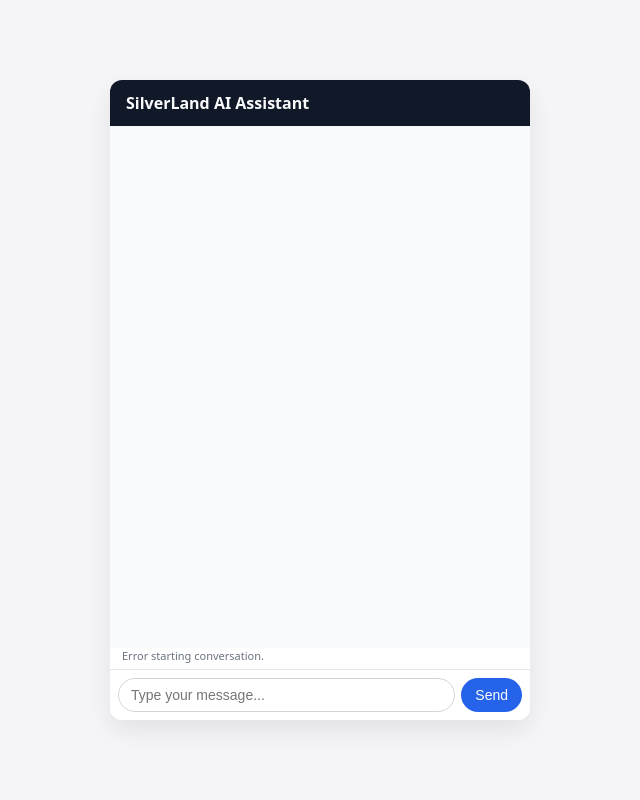
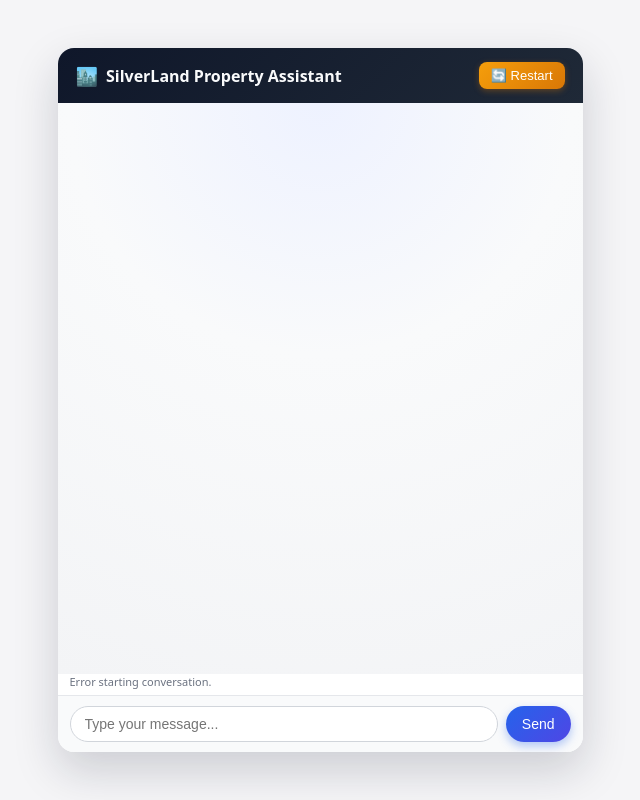
Before and after one commit to mlohumi/RE-Sales-Assistant, a Django app: page / in a window 1280 px wide. Shown: the whole page, without its empty margins (320-960 px from the left). Run offline with Django 4.2, Linux system fonts and the light colour scheme.

Commit message:
ui enhancement and ui fixes

```diff
--- a/ui/templates/chat.html
+++ b/ui/templates/chat.html
@@ -4,6 +4,39 @@
     <meta charset="UTF-8" />
     <title>SilverLand AI Assistant</title>
     <style>
+      .restart-btn:hover::after {
+        content: "Start Over";
+        position: absolute;
+        right: 0;
+        top: 36px;
+        background: #111827;
+        color: white;
+        padding: 4px 8px;
+        border-radius: 6px;
+        font-size: 12px;
+        white-space: nowrap;
+      }
+
+      .restart-btn {
+        margin-left: auto;
+        padding: 6px 12px;
+        font-size: 13px;
+        cursor: pointer;
+        border-radius: 8px;
+        border: none;
+        background: linear-gradient(135deg, #f59e0b, #d97706);
+        color: white;
+        font-weight: 500;
+        box-shadow: 0 2px 6px rgba(217, 119, 6, 0.35);
+        transition: 0.2s ease;
+      }
+
+      .restart-btn:hover {
+        background: linear-gradient(135deg, #fbbf24, #f59e0b);
+        box-shadow: 0 3px 10px rgba(217, 119, 6, 0.45);
+        transform: translateY(-1px);
+      }
+
       body {
         font-family: system-ui, -apple-system, BlinkMacSystemFont, "Segoe UI",
           sans-serif;
@@ -17,77 +50,120 @@
       }
       .chat-container {
         background: #ffffff;
-        border-radius: 12px;
-        box-shadow: 0 10px 25px rgba(0, 0, 0, 0.08);
-        width: 420px;
-        max-width: 90vw;
-        height: 80vh;
+        border-radius: 16px;
+        box-shadow: 0 18px 45px rgba(15, 23, 42, 0.18);
+        width: 525px; /* ~25% wider than 420px */
+        max-width: 95vw;
+        height: 88vh; /* ~10% taller than 80vh */
         display: flex;
         flex-direction: column;
         overflow: hidden;
       }
+
       .chat-header {
-        padding: 12px 16px;
-        background: #111827;
+        padding: 14px 18px;
+        background: linear-gradient(135deg, #0f172a, #1f2937);
         color: #f9fafb;
         font-weight: 600;
         font-size: 16px;
+        display: flex;
+        align-items: center;
+        gap: 8px;
       }
+
+      .chat-header::before {
+        content: "🏙️";
+        font-size: 18px;
+      }
+
       .chat-messages {
         flex: 1;
-        padding: 12px 12px 4px;
+        padding: 16px 16px 8px;
         overflow-y: auto;
-        background: #f9fafb;
+        background: radial-gradient(
+          circle at top,
+          #eef2ff 0,
+          #f9fafb 40%,
+          #f3f4f6 100%
+        );
       }
+
       .message {
-        margin-bottom: 8px;
-        max-width: 85%;
-        padding: 8px 10px;
-        border-radius: 10px;
+        margin-bottom: 14px; /* more vertical gap between messages */
+        max-width: 82%;
+        padding: 10px 12px;
+        border-radius: 14px;
         font-size: 14px;
-        line-height: 1.4;
-        white-space: pre-wrap;
+        line-height: 1.45;
+        white-space: normal; /* we'll handle line breaks via <br> */
+        word-wrap: break-word;
       }
+
       .message.user {
         margin-left: auto;
-        background: #2563eb;
+        background: linear-gradient(135deg, #2563eb, #4f46e5);
         color: #ffffff;
-        border-bottom-right-radius: 2px;
+        border-bottom-right-radius: 4px;
+        box-shadow: 0 4px 12px rgba(37, 99, 235, 0.35);
       }
+
       .message.assistant {
-        margin-right: auto;
-        background: #e5e7eb;
+        background: #ffffff;
         color: #111827;
-        border-bottom-left-radius: 2px;
+        border-bottom-left-radius: 4px;
+        border: 1px solid #e5e7eb;
+        box-shadow: 0 3px 10px rgba(15, 23, 42, 0.06);
+        padding-top: 14px; /* More breathing room */
+        padding-bottom: 14px; /* Especially helps big lists */
+        line-height: 1.55; /* Softer spacing inside */
       }
+
+      /* Assistant call-to-action messages (booking) */
+      .message.assistant.cta {
+        font-weight: 600;
+        border: 1px solid #2563eb;
+        background: #eff6ff;
+        box-shadow: 0 4px 14px rgba(37, 99, 235, 0.25);
+        padding: 16px 14px; /* Slightly bigger for emphasis */
+        margin-top: 12px;
+        margin-bottom: 4px;
+      }
+
       .chat-input {
         display: flex;
-        padding: 8px;
+        padding: 10px 12px;
         border-top: 1px solid #e5e7eb;
-        background: #ffffff;
-        gap: 6px;
+        background: #f9fafb;
+        gap: 8px;
       }
+
       .chat-input input {
         flex: 1;
         border-radius: 999px;
         border: 1px solid #d1d5db;
-        padding: 8px 12px;
+        padding: 9px 14px;
         font-size: 14px;
         outline: none;
+        background: #ffffff;
       }
+
       .chat-input input:focus {
         border-color: #2563eb;
-        box-shadow: 0 0 0 1px rgba(37, 99, 235, 0.2);
+        box-shadow: 0 0 0 1px rgba(37, 99, 235, 0.25);
       }
+
       .chat-input button {
         border-radius: 999px;
         border: none;
-        padding: 8px 14px;
+        padding: 9px 16px;
         font-size: 14px;
-        background: #2563eb;
+        background: linear-gradient(135deg, #2563eb, #4f46e5);
         color: #ffffff;
         cursor: pointer;
+        font-weight: 500;
+        box-shadow: 0 4px 10px rgba(37, 99, 235, 0.35);
       }
+
       .chat-input button:disabled {
         opacity: 0.6;
         cursor: default;
@@ -101,7 +177,12 @@
   </head>
   <body>
     <div class="chat-container">
-      <div class="chat-header">SilverLand AI Assistant</div>
+      <div class="chat-header">
+        SilverLand Property Assistant
+
+        <button id="restart-btn" class="restart-btn">🔄 Restart</button>
+      </div>
+
       <div id="messages" class="chat-messages"></div>
       <div id="status" class="status">Connecting...</div>
       <div class="chat-input">
@@ -117,10 +198,50 @@
       const inputEl = document.getElementById("input")
       const sendBtn = document.getElementById("sendBtn")
 
+      function renderMessage(text) {
+        if (!text) return ""
+
+        // Escape HTML
+        let safe = text
+          .replace(/&/g, "&amp;")
+          .replace(/</g, "&lt;")
+          .replace(/>/g, "&gt;")
+
+        // Bold **text**
+        safe = safe.replace(/\*\*(.+?)\*\*/g, "<strong>$1</strong>")
+
+        // Simple bullet points: lines starting with "-" or "*"
+        safe = safe.replace(/^(?:-|\*)\s+(.*)$/gm, "• $1")
+
+        // Line breaks
+        // Add spacing after headings (lines ending with :)
+        safe = safe.replace(/^(.*:)\s*$/gm, "<strong>$1</strong><br><br>")
+
+        // Add spacing before concluding CTA lines
+        safe = safe.replace(
+          /(Would you like to know more[^?]*\?)/gi,
+          "<br><br><strong>$1</strong>"
+        )
+
+        // Line breaks
+        safe = safe.replace(/\n/g, "<br>")
+
+        return safe
+      }
+
       function addMessage(role, content) {
         const div = document.createElement("div")
         div.className = "message " + (role === "user" ? "user" : "assistant")
-        div.textContent = content
+
+        // Detect booking CTA messages and style them specially
+        if (
+          role === "assistant" &&
+          /book a (property )?viewing|book a visit/i.test(content)
+        ) {
+          div.className += " cta"
+        }
+
+        div.innerHTML = renderMessage(content)
         messagesEl.appendChild(div)
         messagesEl.scrollTop = messagesEl.scrollHeight
       }
@@ -200,6 +321,25 @@
 
       // Kick off
       startConversation()
+
+      document
+        .getElementById("restart-btn")
+        .addEventListener("click", async () => {
+          // Clear chat UI
+          messagesEl.innerHTML = ""
+
+          // Call backend to start a new conversation
+          const res = await fetch("/api/conversations", {
+            method: "POST",
+            headers: { "Content-Type": "application/json" },
+          })
+
+          const data = await res.json()
+          conversationId = data.conversation_id
+
+          // Show initial assistant message again
+          addMessage("assistant", data.message)
+        })
     </script>
   </body>
 </html>
```
Also changed, not shown: db.sqlite3.
